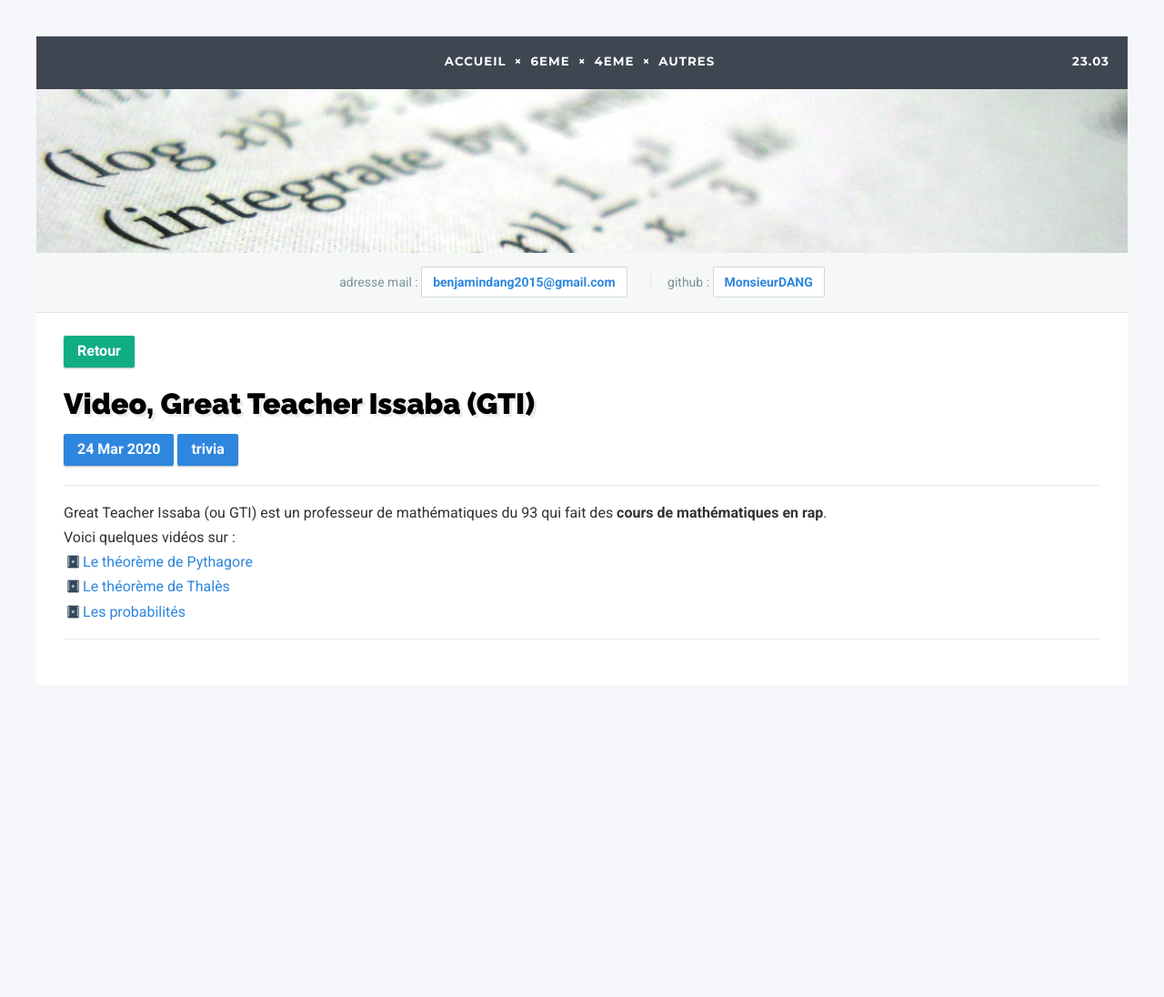
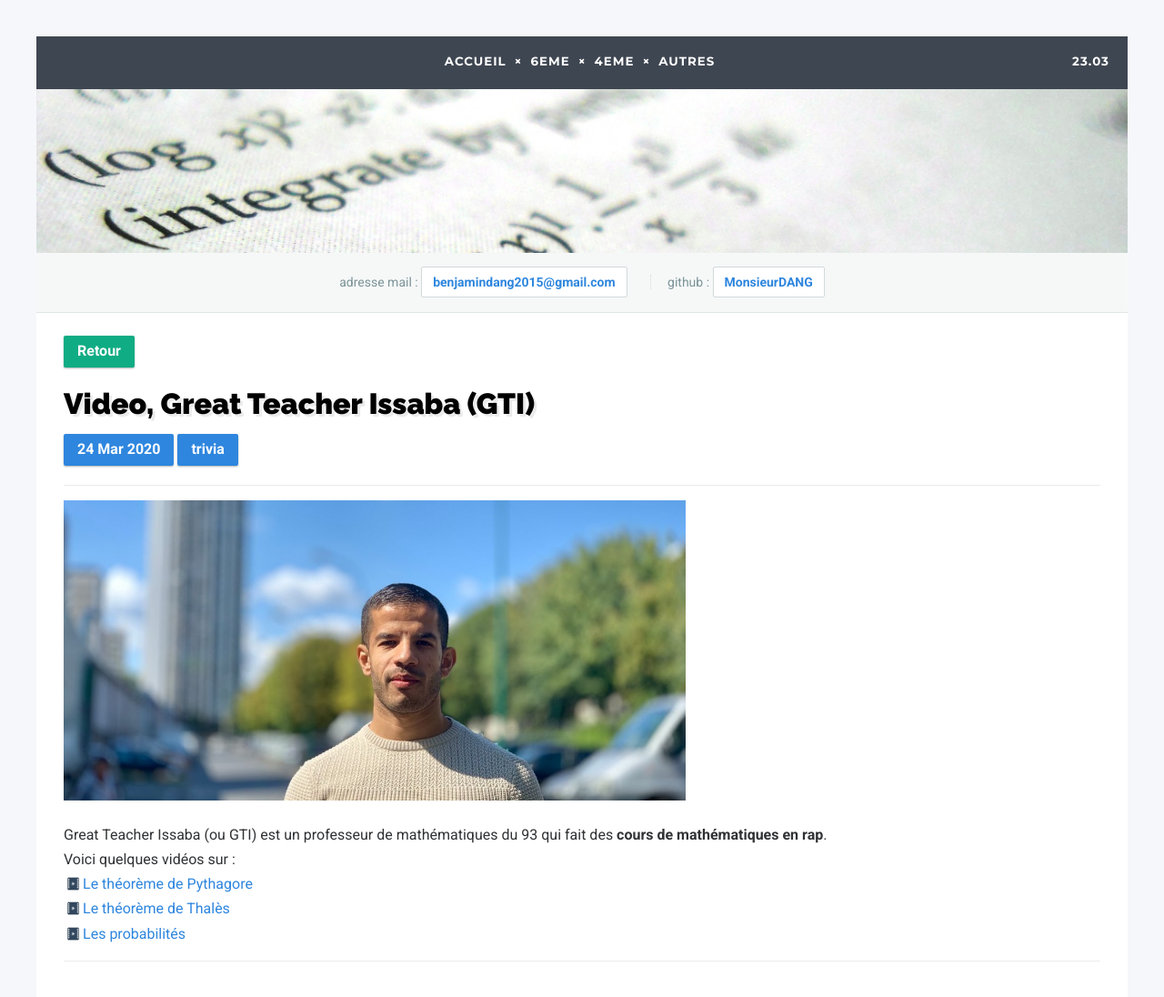
Before and after one commit to DangSinslay/DangSinslay.github.io, a Jekyll site: the page built from _posts/trivia/2020-03-24-video1.md, in a window 1280 px wide and 1147 px high. Shown: the top 1096 px of the window at 91% size. Built offline with Jekyll 4.4.1, drawn with Linux system fonts in a browser that asks for light colours.

Commit message:
Update 2020-03-24-video1.md

```diff
--- a/_posts/trivia/2020-03-24-video1.md
+++ b/_posts/trivia/2020-03-24-video1.md
@@ -5,6 +5,8 @@
 category: trivia
 blog: blog
 ---
+
+<img src="/css/image/banner5.png" width="60%" height="auto" />
 
 Great Teacher Issaba (ou GTI) est un professeur de mathématiques du 93 qui fait des <strong>cours de mathématiques en rap</strong>.
 <br>
```
